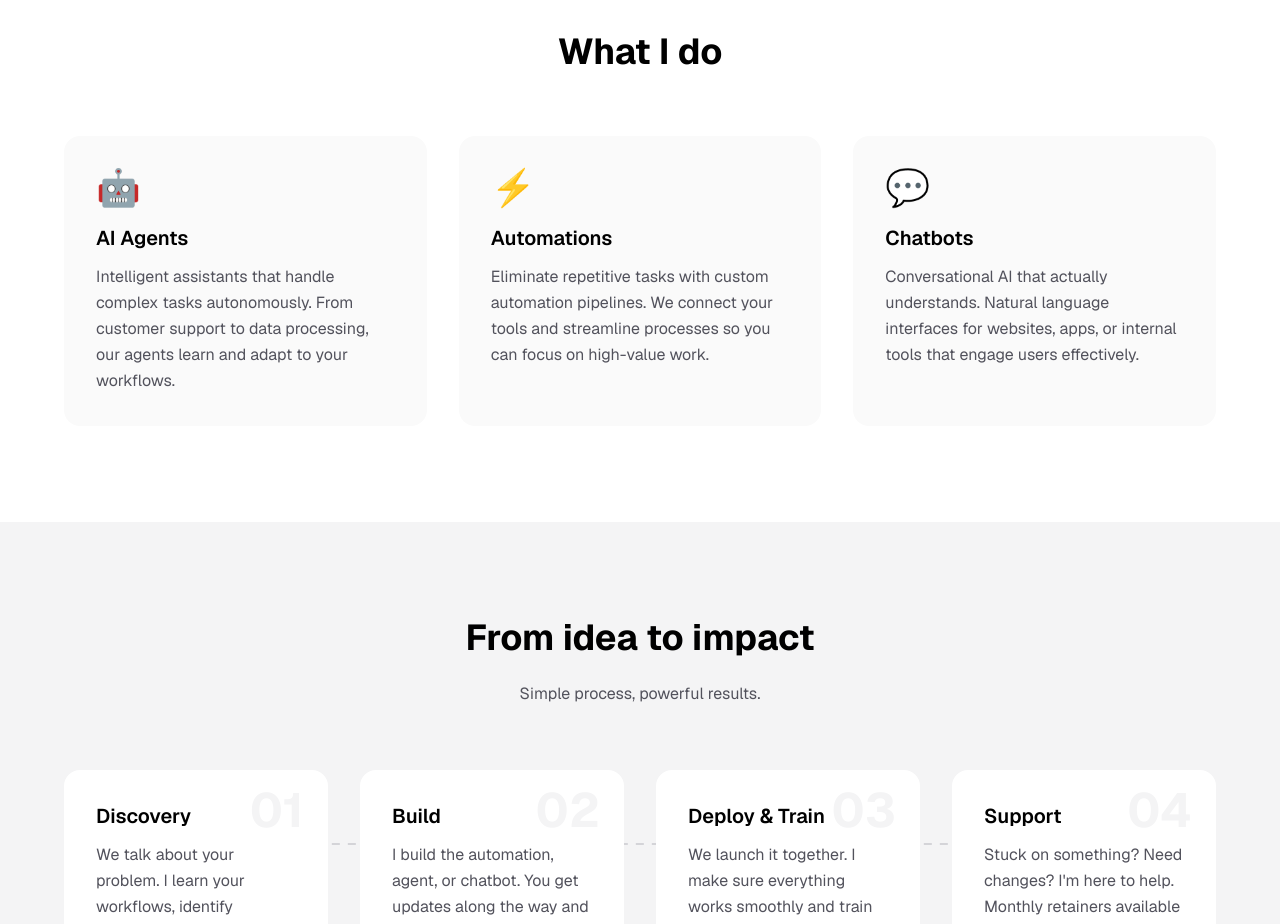
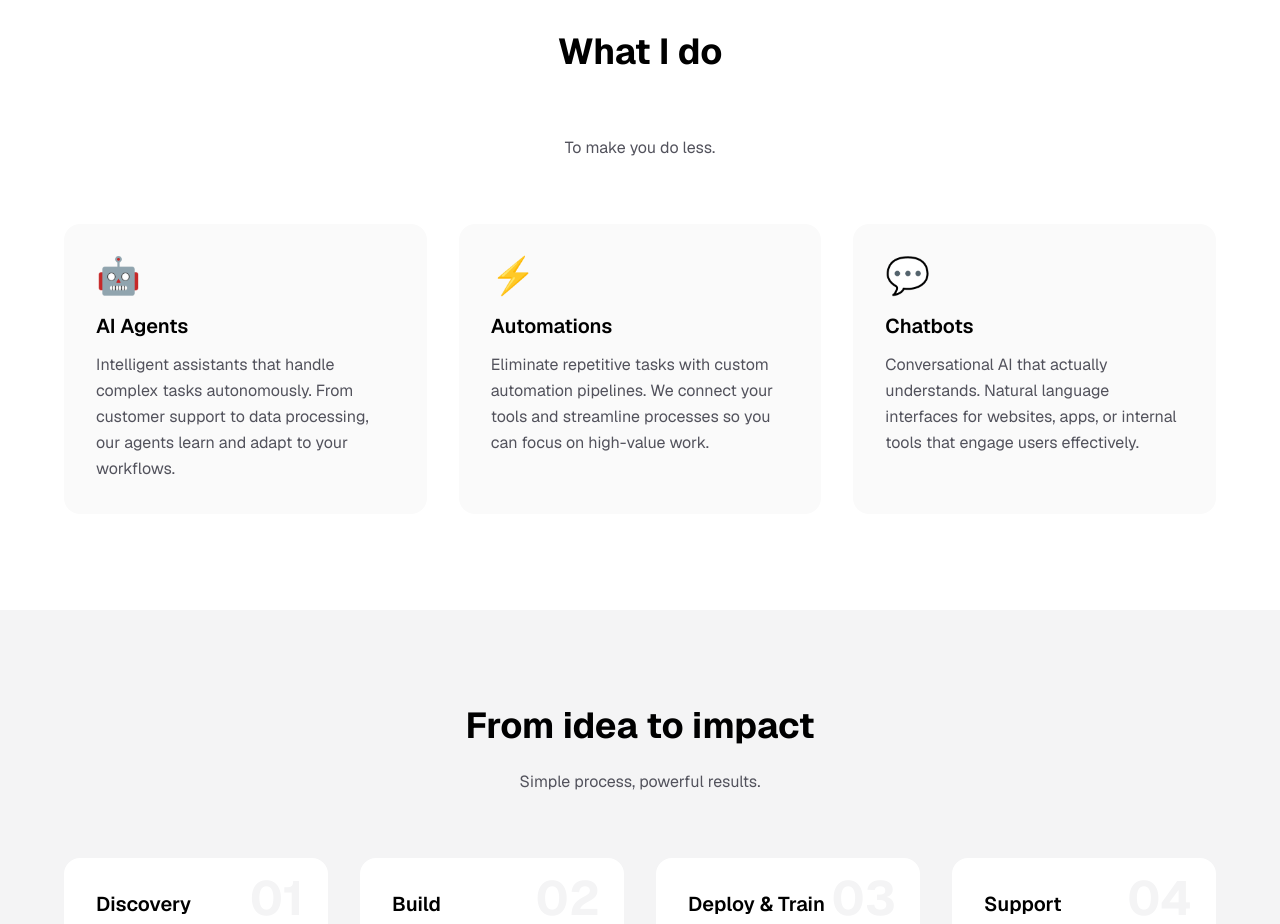
Before and after one commit to Jarno97/jsolutions, a Next.js app: page / in a window 1280 px wide. Shown: the part 1220-2144 px from the top of the page. Built offline with nearby package versions, Linux system fonts and the light colour scheme.

Commit message:
Add subtext 'To make you do less' to What I do section

```diff
--- a/src/app/page.tsx
+++ b/src/app/page.tsx
@@ -142,6 +142,9 @@ export default function Home() {
             <h2 className="text-2xl md:text-4xl font-bold text-center text-black dark:text-white mb-8 md:mb-16">
               What I do
             </h2>
+            <p className="text-center text-zinc-600 dark:text-zinc-400 mb-12 md:mb-16 max-w-xl mx-auto">
+              To make you do less.
+            </p>
 
             <div className="grid sm:grid-cols-2 lg:grid-cols-3 gap-6 md:gap-8">
               {services.map((service, index) => (
```
